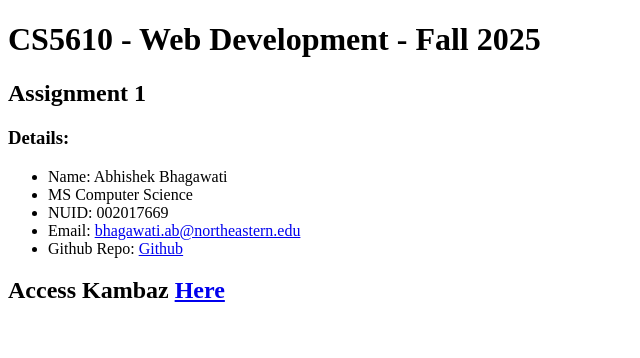
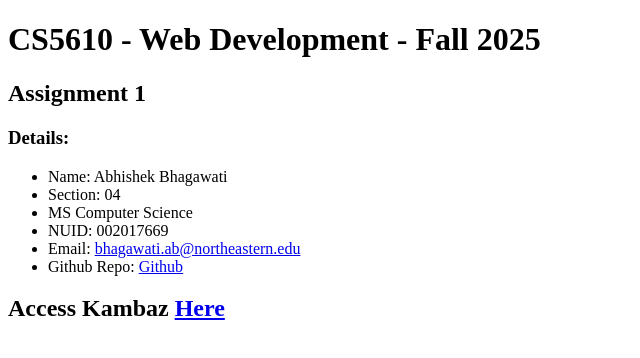
Before and after one commit to lifeashaze/kambaz-next-js, a Next.js app: page / in a window 1280 px wide. Shown: the top 358 px of the page, without its empty margins (0-640 px from the left). Built offline with nearby package versions, Linux system fonts and the light colour scheme.

Commit message:
added section in landing page

```diff
--- a/app/page.tsx
+++ b/app/page.tsx
@@ -7,6 +7,7 @@ export default function Home() {
       <div>
         <ul>
           <li>Name: Abhishek Bhagawati</li>
+          <li>Section: 04</li>
           <li>MS Computer Science</li>
           <li>NUID: 002017669</li>
           <li>
@@ -22,7 +23,9 @@ export default function Home() {
         </ul>
       </div>
 
-      <h2>Access Kambaz <a href="/Labs">Here</a></h2>
+      <h2>
+        Access Kambaz <a href="/Labs">Here</a>
+      </h2>
     </div>
   );
 }
```
